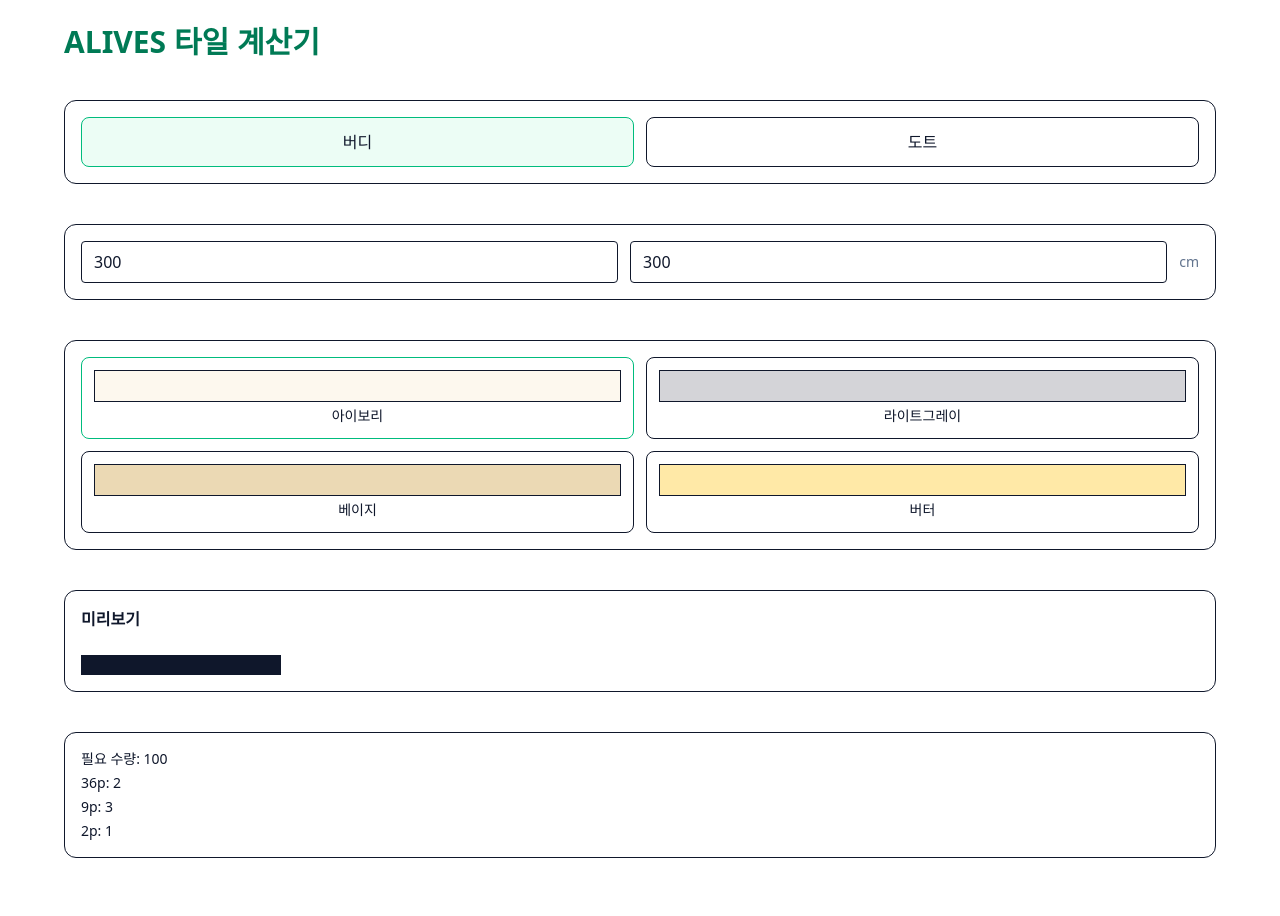
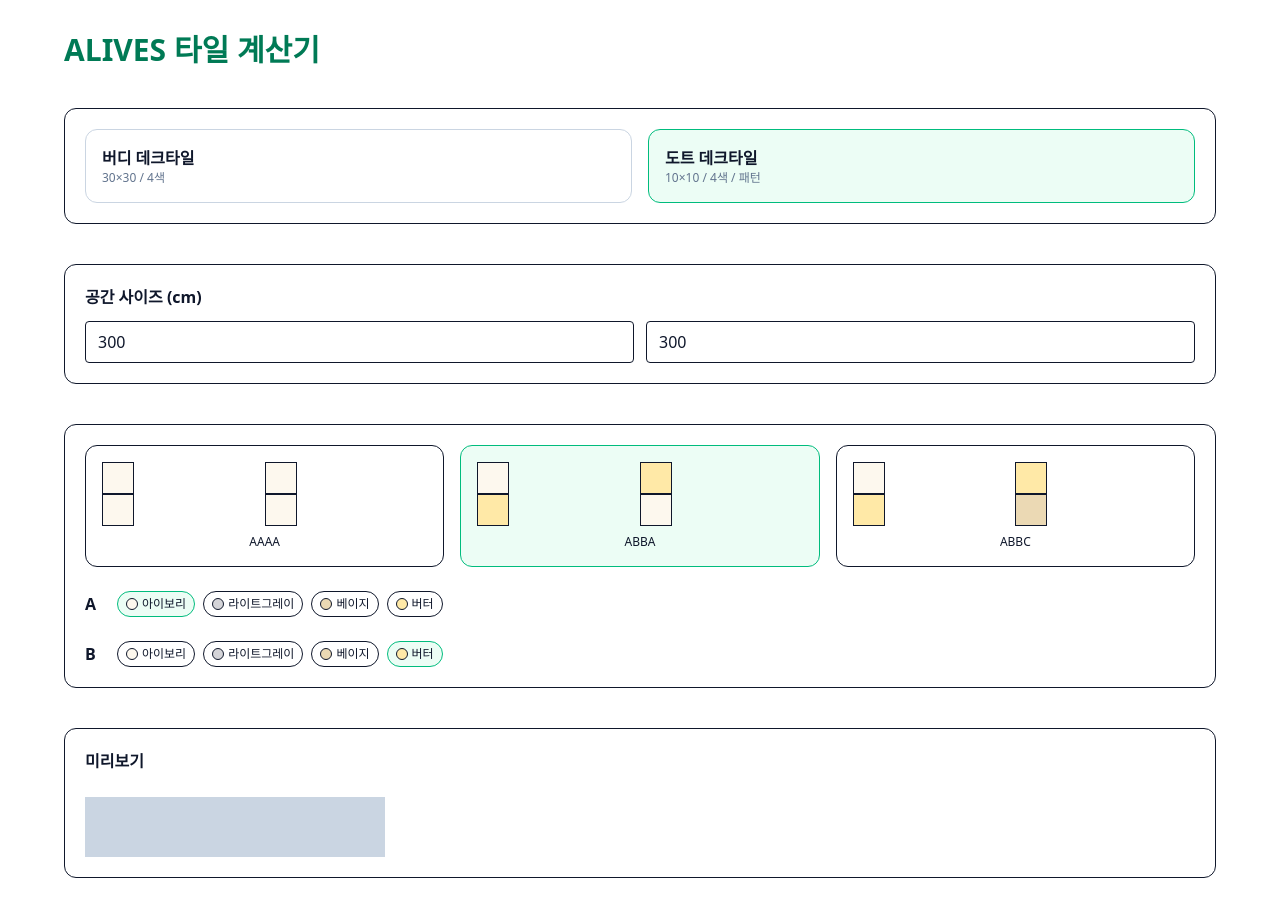
Before and after one commit to kimtwoo95-png/deck-tile-simulator-FINAL, a Next.js app: page / in a window 1280 px wide. Shown: the top 916 px of the page. Before the commit the page ends 882 px from the top, so only its background shows below. Built offline with nearby package versions, Linux system fonts and the light colour scheme.

Commit message:
fix dot colors to 4 and restore full UI

```diff
--- a/app/page.tsx
+++ b/app/page.tsx
@@ -3,7 +3,7 @@
 import { useState } from "react";
 
 /* =========================================================
-   타입 정의
+   타입
 ========================================================= */
 type ProductType = "buddy" | "dot";
 type BuddyColor = "ivory" | "lightgray" | "beige" | "butter";
@@ -11,24 +11,16 @@
 type DotPattern = "AAAA" | "ABBA" | "ABBC";
 
 /* =========================================================
-   색상 옵션
+   색상
 ========================================================= */
-const buddyColorOptions: {
-  key: BuddyColor;
-  label: string;
-  color: string;
-}[] = [
+const buddyColors: { key: BuddyColor; label: string; color: string }[] = [
   { key: "ivory", label: "아이보리", color: "#FDF8EE" },
   { key: "lightgray", label: "라이트그레이", color: "#D4D4D8" },
   { key: "beige", label: "베이지", color: "#EBD9B4" },
   { key: "butter", label: "버터", color: "#FFE9A7" },
 ];
 
-const dotColorOptions: {
-  key: DotColorKey;
-  label: string;
-  color: string;
-}[] = [
+const dotColors: { key: DotColorKey; label: string; color: string }[] = [
   { key: "ivory", label: "아이보리", color: "#FDF8EE" },
   { key: "lightgray", label: "라이트그레이", color: "#D4D4D8" },
   { key: "beige", label: "베이지", color: "#EBD9B4" },
@@ -36,9 +28,9 @@
 ];
 
 /* =========================================================
-   도트 패턴 (2×2)
+   패턴 (2×2)
 ========================================================= */
-const dotPatternCells: Record<DotPattern, ("A" | "B" | "C")[]> = {
+const patternCells: Record<DotPattern, ("A" | "B" | "C")[]> = {
   AAAA: ["A", "A", "A", "A"],
   ABBA: ["A", "B", "B", "A"],
   ABBC: ["A", "B", "B", "C"],
@@ -47,24 +39,24 @@
 /* =========================================================
    박스 계산
 ========================================================= */
-function calcPacks(total: number, packs: number[]) {
-  const sorted = [...packs].sort((a, b) => b - a);
+function calcPacks(total: number, sizes: number[]) {
+  const sorted = [...sizes].sort((a, b) => b - a);
   const result: Record<number, number> = {};
   let remain = total;
 
-  for (const p of sorted) {
-    const count = Math.floor(remain / p);
-    result[p] = count;
-    remain -= count * p;
+  for (const size of sorted) {
+    const cnt = Math.floor(remain / size);
+    result[size] = cnt;
+    remain -= cnt * size;
   }
 
   if (remain > 0) {
-    const smallest = sorted[sorted.length - 1];
-    result[smallest] += 1;
+    const last = sorted[sorted.length - 1];
+    result[last] = (result[last] || 0) + 1;
   }
 
-  const totalPieces = sorted.reduce(
-    (sum, p) => sum + p * result[p],
+  const totalPieces = Object.entries(result).reduce(
+    (sum, [k, v]) => sum + Number(k) * v,
     0
   );
 
@@ -76,103 +68,95 @@
 }
 
 /* =========================================================
-   메인 컴포넌트
+   페이지
 ========================================================= */
 export default function Page() {
-  const [productType, setProductType] = useState<ProductType>("buddy");
-  const [widthCm, setWidthCm] = useState(300);
-  const [heightCm, setHeightCm] = useState(300);
+  const [product, setProduct] = useState<ProductType>("dot");
+
+  const [width, setWidth] = useState(300);
+  const [height, setHeight] = useState(300);
 
   const [buddyColor, setBuddyColor] = useState<BuddyColor>("ivory");
 
-  const [dotPattern, setDotPattern] = useState<DotPattern>("AAAA");
-  const [dotColorA, setDotColorA] = useState<DotColorKey>("ivory");
-  const [dotColorB, setDotColorB] = useState<DotColorKey>("butter");
-  const [dotColorC, setDotColorC] = useState<DotColorKey>("beige");
+  const [pattern, setPattern] = useState<DotPattern>("ABBA");
+  const [colorA, setColorA] = useState<DotColorKey>("ivory");
+  const [colorB, setColorB] = useState<DotColorKey>("butter");
+  const [colorC, setColorC] = useState<DotColorKey>("beige");
 
-  /* =========================================================
-     계산
-  ========================================================= */
-  const buddyX = Math.ceil(widthCm / 30);
-  const buddyY = Math.ceil(heightCm / 30);
-  const buddyNeeded = buddyX * buddyY;
-  const buddyPack = calcPacks(buddyNeeded, [36, 9, 2]);
+  /* 계산 */
+  const buddyX = Math.ceil(width / 30);
+  const buddyY = Math.ceil(height / 30);
+  const buddyNeed = buddyX * buddyY;
+  const buddyPack = calcPacks(buddyNeed, [36, 9, 2]);
 
-  const dotX = Math.ceil(widthCm / 10);
-  const dotY = Math.ceil(heightCm / 10);
-  const dotNeeded = dotX * dotY;
-  const dotPack = calcPacks(dotNeeded, [120, 40]);
+  const dotX = Math.ceil(width / 10);
+  const dotY = Math.ceil(height / 10);
+  const dotNeed = dotX * dotY;
+  const dotPack = calcPacks(dotNeed, [120, 40]);
 
-  const previewLimit = 40;
-  const previewBuddyX = Math.min(buddyX, previewLimit);
-  const previewBuddyY = Math.min(buddyY, previewLimit);
-  const previewDotX = Math.min(dotX, previewLimit);
-  const previewDotY = Math.min(dotY, previewLimit);
-
-  const dotColorMap: Record<DotColorKey, string> = {
+  const colorMap: Record<DotColorKey, string> = {
     ivory: "#FDF8EE",
     lightgray: "#D4D4D8",
     beige: "#EBD9B4",
     butter: "#FFE9A7",
   };
 
-  const getDotColor = (s: "A" | "B" | "C") => {
-    if (s === "A") return dotColorMap[dotColorA];
-    if (s === "B") return dotColorMap[dotColorB];
-    return dotColorMap[dotColorC];
-  };
+  const getDotColor = (s: "A" | "B" | "C") =>
+    s === "A" ? colorMap[colorA] : s === "B" ? colorMap[colorB] : colorMap[colorC];
 
-  /* =========================================================
-     UI
-  ========================================================= */
+  /* ========================================================= */
   return (
-    <div className="min-h-screen bg-white px-4 py-6 text-slate-900">
+    <div className="min-h-screen bg-white px-4 py-8 text-slate-900">
       <div className="max-w-6xl mx-auto space-y-10">
         <h1 className="text-3xl font-black text-emerald-700">
           ALIVES 타일 계산기
         </h1>
 
-        {/* 제품 선택 */}
-        <section className="border rounded-xl p-4 grid grid-cols-2 gap-3">
-          {(["buddy", "dot"] as ProductType[]).map((t) => (
+        {/* 1. 제품 */}
+        <section className="border rounded-xl p-5 grid grid-cols-2 gap-4">
+          {[
+            { key: "buddy", label: "버디 데크타일", sub: "30×30 / 4색" },
+            { key: "dot", label: "도트 데크타일", sub: "10×10 / 4색 / 패턴" },
+          ].map((p) => (
             <button
-              key={t}
-              onClick={() => setProductType(t)}
-              className={`border rounded-lg py-3 ${
-                productType === t
+              key={p.key}
+              onClick={() => setProduct(p.key as ProductType)}
+              className={`rounded-xl border p-4 text-left ${
+                product === p.key
                   ? "border-emerald-500 bg-emerald-50"
-                  : ""
+                  : "border-slate-300"
               }`}
             >
-              {t === "buddy" ? "버디" : "도트"}
+              <div className="font-bold">{p.label}</div>
+              <div className="text-xs text-slate-500">{p.sub}</div>
             </button>
           ))}
         </section>
 
-        {/* 사이즈 */}
-        <section className="border rounded-xl p-4 flex gap-3">
+        {/* 2. 사이즈 */}
+        <section className="border rounded-xl p-5">
+          <h2 className="font-semibold mb-3">공간 사이즈 (cm)</h2>
+          <div className="flex gap-3">
             <input
               type="number"
-            value={widthCm}
-            onChange={(e) => setWidthCm(+e.target.value)}
+              value={width}
+              onChange={(e) => setWidth(+e.target.value)}
               className="border rounded px-3 py-2 w-full"
-            placeholder="가로 (cm)"
             />
             <input
               type="number"
-            value={heightCm}
-            onChange={(e) => setHeightCm(+e.target.value)}
+              value={height}
+              onChange={(e) => setHeight(+e.target.value)}
               className="border rounded px-3 py-2 w-full"
-            placeholder="세로 (cm)"
             />
-          <span className="flex items-center text-sm text-slate-500">cm</span>
+          </div>
         </section>
 
-        {/* 옵션 */}
-        <section className="border rounded-xl p-4 space-y-6">
-          {productType === "buddy" && (
+        {/* 3. 옵션 */}
+        <section className="border rounded-xl p-5 space-y-6">
+          {product === "buddy" && (
             <div className="grid grid-cols-2 gap-3">
-              {buddyColorOptions.map((c) => (
+              {buddyColors.map((c) => (
                 <button
                   key={c.key}
                   onClick={() => setBuddyColor(c.key)}
@@ -181,8 +165,8 @@
                   }`}
                 >
                   <div
-                    className="h-8 border"
-                    style={{ backgroundColor: c.color }}
+                    className="h-10 rounded border"
+                    style={{ background: c.color }}
                   />
                   <div className="text-sm mt-1">{c.label}</div>
                 </button>
@@ -190,53 +174,55 @@
             </div>
           )}
 
-          {productType === "dot" && (
+          {product === "dot" && (
             <>
               {/* 패턴 */}
-              <div className="grid grid-cols-3 gap-3">
-                {(Object.keys(dotPatternCells) as DotPattern[]).map((p) => (
+              <div className="grid grid-cols-3 gap-4">
+                {(Object.keys(patternCells) as DotPattern[]).map((p) => (
                   <button
                     key={p}
-                    onClick={() => setDotPattern(p)}
-                    className={`border rounded-lg p-3 ${
-                      dotPattern === p ? "border-emerald-500" : ""
+                    onClick={() => setPattern(p)}
+                    className={`border rounded-xl p-4 ${
+                      pattern === p ? "border-emerald-500 bg-emerald-50" : ""
                     }`}
                   >
                     <div className="grid grid-cols-2">
-                      {dotPatternCells[p].map((s, i) => (
+                      {patternCells[p].map((s, i) => (
                         <div
                           key={i}
                           className="w-8 h-8 border"
-                          style={{ backgroundColor: getDotColor(s) }}
+                          style={{ background: getDotColor(s) }}
                         />
                       ))}
                     </div>
-                    <div className="text-xs mt-1">{p}</div>
+                    <div className="text-xs mt-2 text-center">{p}</div>
                   </button>
                 ))}
               </div>
 
               {/* 색상 */}
-              {(
-                [
-                  ["A", dotColorA, setDotColorA],
-                  ["B", dotColorB, setDotColorB],
-                  ["C", dotColorC, setDotColorC],
-                ] as const
-              ).map(([label, value, setter]) => (
-                <div key={label} className="flex gap-2 items-center flex-wrap">
-                  <span className="w-6 font-bold">{label}</span>
-                  {dotColorOptions.map((c) => (
+              {[
+                { label: "A", value: colorA, set: setColorA },
+                { label: "B", value: colorB, set: setColorB },
+                ...(pattern === "ABBC"
+                  ? [{ label: "C", value: colorC, set: setColorC }]
+                  : []),
+              ].map((row) => (
+                <div key={row.label} className="flex gap-2 flex-wrap items-center">
+                  <span className="w-6 font-bold">{row.label}</span>
+                  {dotColors.map((c) => (
                     <button
-                      key={c.key + label}
-                      onClick={() => setter(c.key)}
-                      className={`border rounded-full px-2 py-1 text-xs flex items-center gap-1 ${
-                        value === c.key ? "border-emerald-500" : ""
+                      key={c.key + row.label}
+                      onClick={() => row.set(c.key)}
+                      className={`flex items-center gap-1 border rounded-full px-2 py-1 text-xs ${
+                        row.value === c.key
+                          ? "border-emerald-500 bg-emerald-50"
+                          : ""
                       }`}
                     >
                       <span
                         className="w-3 h-3 rounded-full border"
-                        style={{ backgroundColor: c.color }}
+                        style={{ background: c.color }}
                       />
                       {c.label}
                     </button>
@@ -247,75 +233,72 @@
           )}
         </section>
 
-        {/* 미리보기 */}
-        <section className="border rounded-xl p-4">
+        {/* 4. 미리보기 */}
+        <section className="border rounded-xl p-5">
           <h2 className="font-semibold mb-2">미리보기</h2>
 
-          {productType === "buddy" && (
+          {product === "buddy" && (
             <div
               className="inline-grid"
-              style={{
-                gridTemplateColumns: `repeat(${previewBuddyX}, 20px)`,
-              }}
+              style={{ gridTemplateColumns: `repeat(${Math.min(buddyX, 40)}, 20px)` }}
             >
-              {Array.from({
-                length: previewBuddyX * previewBuddyY,
-              }).map((_, i) => (
+              {Array.from({ length: Math.min(buddyX, 40) * Math.min(buddyY, 40) }).map(
+                (_, i) => (
                   <div
                     key={i}
-                  className="border"
+                    className="border border-slate-300"
                     style={{
-                    backgroundColor:
-                      buddyColorOptions.find((b) => b.key === buddyColor)
-                        ?.color,
+                      background:
+                        buddyColors.find((b) => b.key === buddyColor)?.color,
                     }}
                   />
-              ))}
+                )
+              )}
             </div>
           )}
 
-          {productType === "dot" && (
+          {product === "dot" && (
             <div
               className="inline-grid"
-              style={{
-                gridTemplateColumns: `repeat(${previewDotX}, 10px)`,
-              }}
+              style={{ gridTemplateColumns: `repeat(${Math.min(dotX, 40)}, 10px)` }}
             >
-              {Array.from({
-                length: previewDotX * previewDotY,
-              }).map((_, i) => {
-                const x = i % previewDotX;
-                const y = Math.floor(i / previewDotX);
+              {Array.from({ length: Math.min(dotX, 40) * Math.min(dotY, 40) }).map(
+                (_, i) => {
+                  const x = i % Math.min(dotX, 40);
+                  const y = Math.floor(i / Math.min(dotX, 40));
                   const idx = (y % 2) * 2 + (x % 2);
-                const s = dotPatternCells[dotPattern][idx];
+                  const s = patternCells[pattern][idx];
                   return (
                     <div
                       key={i}
-                    className="border"
-                    style={{ backgroundColor: getDotColor(s) }}
+                      className="border border-slate-300"
+                      style={{ background: getDotColor(s) }}
                     />
                   );
-              })}
+                }
+              )}
             </div>
           )}
         </section>
 
-        {/* 수량 */}
-        <section className="border rounded-xl p-4 text-sm space-y-1">
-          {productType === "buddy" && (
+        {/* 5. 수량 */}
+        <section className="border rounded-xl p-5 text-sm space-y-1">
+          {product === "buddy" && (
             <>
-              <div>필요 수량: {buddyNeeded}</div>
-              <div>36p: {buddyPack.packCounts[36]}</div>
-              <div>9p: {buddyPack.packCounts[9]}</div>
-              <div>2p: {buddyPack.packCounts[2]}</div>
+              <div>필요 장수: {buddyNeed}</div>
+              <div>36p: {buddyPack.packCounts[36] || 0}</div>
+              <div>9p: {buddyPack.packCounts[9] || 0}</div>
+              <div>2p: {buddyPack.packCounts[2] || 0}</div>
+              <div>남는 장수: {buddyPack.leftover}</div>
             </>
           )}
 
-          {productType === "dot" && (
+          {product === "dot" && (
             <>
-              <div>필요 수량: {dotNeeded}</div>
-              <div>120p: {dotPack.packCounts[120]}</div>
-              <div>40p: {dotPack.packCounts[40]}</div>
+              <div>필요 개수: {dotNeed}</div>
+              <div>120p: {dotPack.packCounts[120] || 0}</div>
+              <div>40p: {dotPack.packCounts[40] || 0}</div>
+              <div>남는 수량: {dotPack.leftover}</div>
             </>
           )}
         </section>
```
Lines whose indentation alone changed are shown as unchanged.
